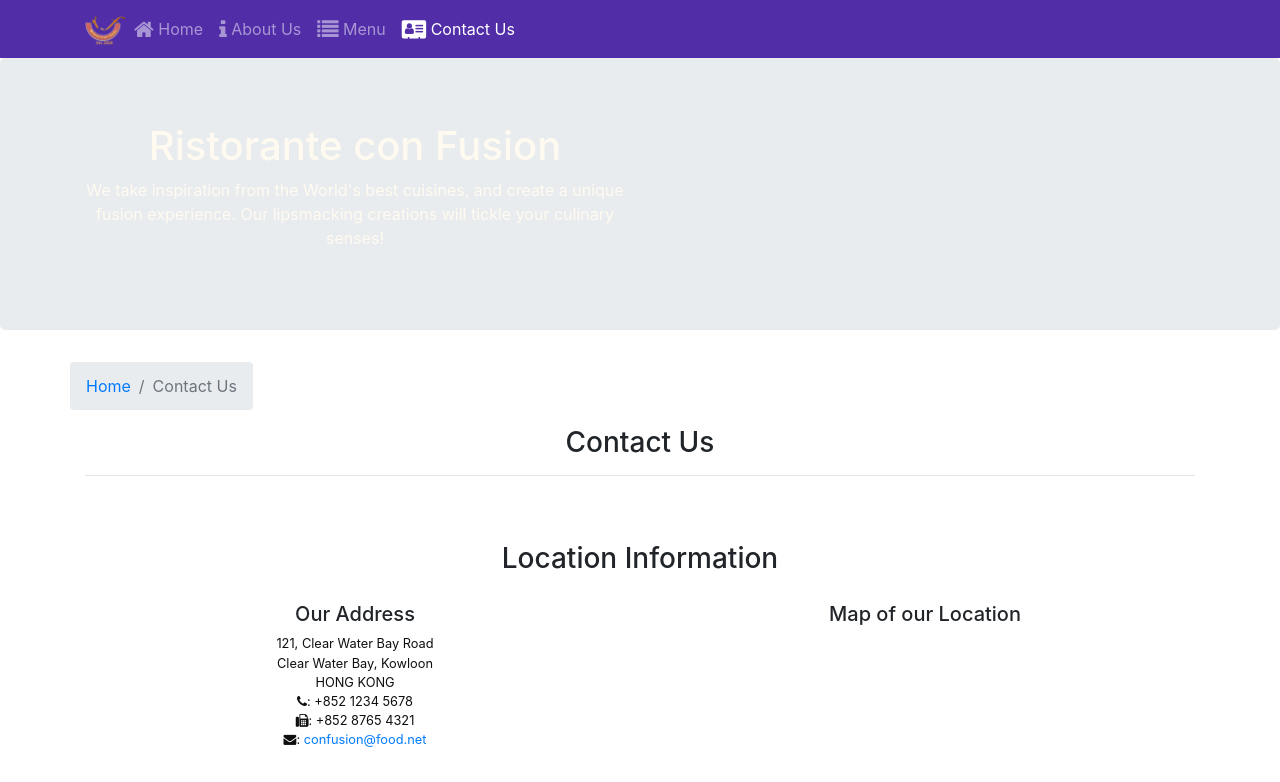
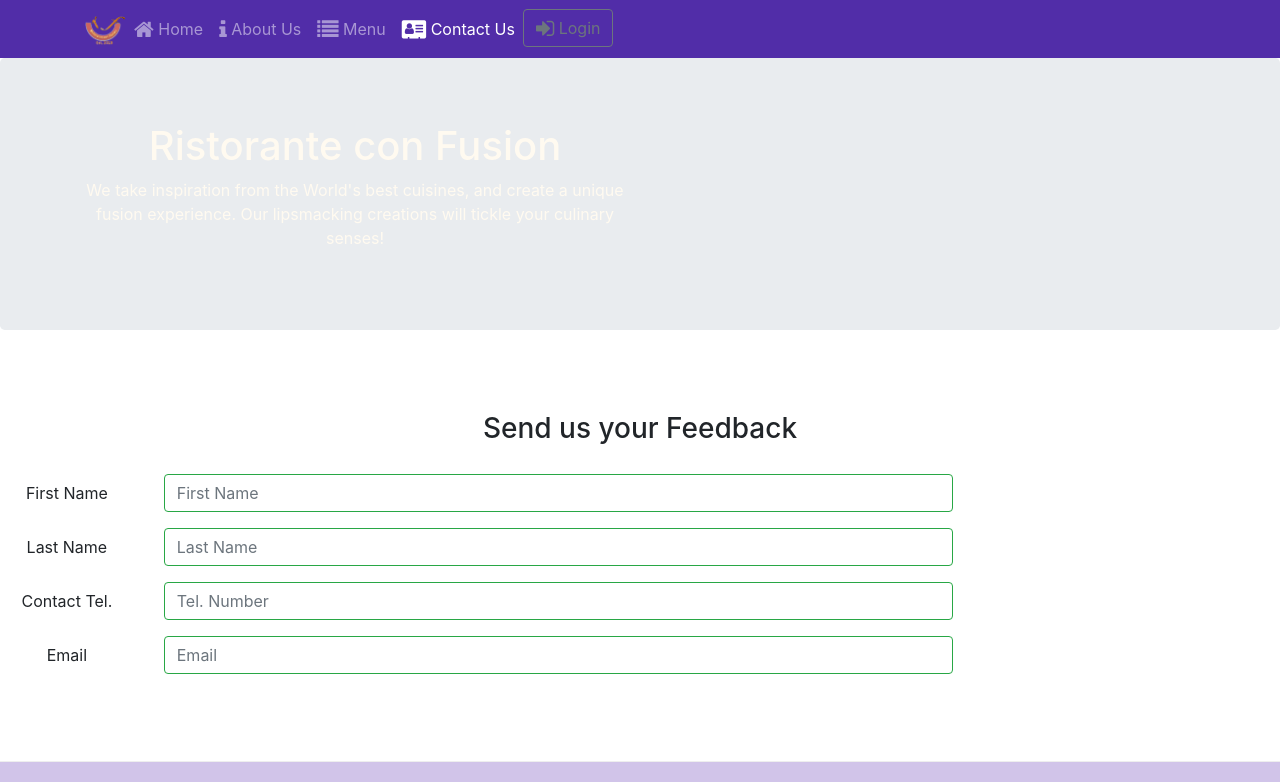
Before and after one commit to gh286991/coursera_react, a React (Create React App) app: page /contactus in a window 1280 px wide. Shown: the top 782 px of the page. Built offline with nearby package versions, Linux system fonts and the light colour scheme.

Commit message:
Uncontrolled Form

```diff
--- a/src/components/ContactComponent.js
+++ b/src/components/ContactComponent.js
@@ -1,64 +1,183 @@
-import React from 'react';
-import { Breadcrumb, BreadcrumbItem } from 'reactstrap';
-import { Link } from 'react-router-dom';
+import React, { Component } from 'react';
+import {
+  Breadcrumb,
+  BreadcrumbItem,
+  Button,
+  Form,
+  FormGroup,
+  Label,
+  Input,
+  Col,
+  Row,
+  FormFeedback,
+} from 'reactstrap';
 
-function Contact(props) {
-  return (
-    <div className="container">
-      <div className="row">
-        <Breadcrumb>
-          <BreadcrumbItem>
-            <Link to="/home">Home</Link>
-          </BreadcrumbItem>
-          <BreadcrumbItem active>Contact Us</BreadcrumbItem>
-        </Breadcrumb>
+class Contact extends Component {
+  constructor(props) {
+    super(props);
 
+    this.state = {
+      firstname: '',
+      lastname: '',
+      telnum: '',
+      email: '',
+      agree: false,
+      contactType: 'Tel.',
+      message: '',
+      touched: {
+        firstname: false,
+        lastname: false,
+        telnum: false,
+        email: false,
+      },
+    };
+    this.handleSubmit = this.handleSubmit.bind(this);
+    this.handleInputChange = this.handleInputChange.bind(this);
+    this.handleBlur = this.handleBlur.bind(this);
+  }
+
+  handleInputChange(event) {
+    const target = event.target;
+    const value = target.type === 'checkbox' ? target.checked : target.value;
+    const name = target.name;
+
+    this.setState({
+      [name]: value,
+    });
+  }
+
+  handleSubmit(event) {
+    console.log('Current State is: ' + JSON.stringify(this.state));
+    alert('Current State is: ' + JSON.stringify(this.state));
+    event.preventDefault();
+  }
+
+  handleBlur = (field) => (evt) => {
+    this.setState({
+      touched: { ...this.state.touched, [field]: true },
+    });
+  };
+
+  validate(firstname, lastname, telnum, email) {
+    const errors = {
+      firstname: '',
+      lastname: '',
+      telnum: '',
+      email: '',
+    };
+
+    if (this.state.touched.firstname && firstname.length < 3)
+      errors.firstname = 'First Name should be >= 3 characters';
+    else if (this.state.touched.firstname && firstname.length > 10)
+      errors.firstname = 'First Name should be <= 10 characters';
+
+    if (this.state.touched.lastname && lastname.length < 3)
+      errors.lastname = 'Last Name should be >= 3 characters';
+    else if (this.state.touched.lastname && lastname.length > 10)
+      errors.lastname = 'Last Name should be <= 10 characters';
+
+    const reg = /^\d+$/;
+    if (this.state.touched.telnum && !reg.test(telnum))
+      errors.telnum = 'Tel. Number should contain only numbers';
+
+    if (this.state.touched.email && email.split('').filter((x) => x === '@').length !== 1)
+      errors.email = 'Email should contain a @';
+
+    return errors;
+  }
+  render() {
+    const errors = this.validate(
+      this.state.firstname,
+      this.state.lastname,
+      this.state.telnum,
+      this.state.email,
+    );
+    return (
+      <div className="row row-content">
         <div className="col-12">
-          <h3>Contact Us</h3>
-          <hr />
+          <h3>Send us your Feedback</h3>
+        </div>
+        <div className="col-12 col-md-9">
+          <FormGroup row>
+            <Label htmlFor="firstname" md={2}>
+              First Name
+            </Label>
+            <Col md={10}>
+              <Input
+                type="text"
+                id="firstname"
+                name="firstname"
+                placeholder="First Name"
+                value={this.state.firstname}
+                valid={errors.firstname === ''}
+                invalid={errors.firstname !== ''}
+                onBlur={this.handleBlur('firstname')}
+                onChange={this.handleInputChange}
+              />
+              <FormFeedback>{errors.firstname}</FormFeedback>
+            </Col>
+          </FormGroup>
+          <FormGroup row>
+            <Label htmlFor="lastname" md={2}>
+              Last Name
+            </Label>
+            <Col md={10}>
+              <Input
+                type="text"
+                id="lastname"
+                name="lastname"
+                placeholder="Last Name"
+                value={this.state.lastname}
+                valid={errors.lastname === ''}
+                invalid={errors.lastname !== ''}
+                onBlur={this.handleBlur('lastname')}
+                onChange={this.handleInputChange}
+              />
+              <FormFeedback>{errors.lastname}</FormFeedback>
+            </Col>
+          </FormGroup>
+          <FormGroup row>
+            <Label htmlFor="telnum" md={2}>
+              Contact Tel.
+            </Label>
+            <Col md={10}>
+              <Input
+                type="tel"
+                id="telnum"
+                name="telnum"
+                placeholder="Tel. Number"
+                value={this.state.telnum}
+                valid={errors.telnum === ''}
+                invalid={errors.telnum !== ''}
+                onBlur={this.handleBlur('telnum')}
+                onChange={this.handleInputChange}
+              />
+              <FormFeedback>{errors.telnum}</FormFeedback>
+            </Col>
+          </FormGroup>
+          <FormGroup row>
+            <Label htmlFor="email" md={2}>
+              Email
+            </Label>
+            <Col md={10}>
+              <Input
+                type="email"
+                id="email"
+                name="email"
+                placeholder="Email"
+                value={this.state.email}
+                valid={errors.email === ''}
+                invalid={errors.email !== ''}
+                onBlur={this.handleBlur('email')}
+                onChange={this.handleInputChange}
+              />
+              <FormFeedback>{errors.email}</FormFeedback>
+            </Col>
+          </FormGroup>
         </div>
       </div>
-
-      <div className="row row-content">
-        <div className="col-12">
-          <h3>Location Information</h3>
-        </div>
-        <div className="col-12 col-sm-4 offset-sm-1">
-          <h5>Our Address</h5>
-          <address>
-            121, Clear Water Bay Road
-            <br />
-            Clear Water Bay, Kowloon
-            <br />
-            HONG KONG
-            <br />
-            <i className="fa fa-phone"></i>: +852 1234 5678
-            <br />
-            <i className="fa fa-fax"></i>: +852 8765 4321
-            <br />
-            <i className="fa fa-envelope"></i>:{' '}
-            <a href="mailto:confusion@food.net">confusion@food.net</a>
-          </address>
-        </div>
-        <div className="col-12 col-sm-6 offset-sm-1">
-          <h5>Map of our Location</h5>
-        </div>
-        <div className="col-12 col-sm-11 offset-sm-1">
-          <div className="btn-group" role="group">
-            <a role="button" className="btn btn-primary" href="tel:+85212345678">
-              <i className="fa fa-phone"></i> Call
-            </a>
-            <a role="button" className="btn btn-info">
-              <i className="fa fa-skype"></i> Skype
-            </a>
-            <a role="button" className="btn btn-success" href="mailto:confusion@food.net">
-              <i className="fa fa-envelope-o"></i> Email
-            </a>
-          </div>
-        </div>
-      </div>
-    </div>
-  );
+    );
+  }
 }
 
 export default Contact;
--- a/src/components/HeaderComponent.js
+++ b/src/components/HeaderComponent.js
@@ -1,15 +1,40 @@
-import React, { Component } from 'react';
-import { Nav, Navbar, NavbarBrand, NavbarToggler, Collapse, NavItem, Jumbotron } from 'reactstrap';
+import React, {
+  Component,
+} from 'react';
+import {
+  Navbar,
+  NavbarBrand,
+  Nav,
+  NavbarToggler,
+  Collapse,
+  NavItem,
+  Jumbotron,
+  Button,
+  Modal,
+  ModalHeader,
+  ModalBody,
+  Form,
+  FormGroup,
+  Input,
+  Label,
+} from 'reactstrap';
 import { NavLink } from 'react-router-dom';
 
 class Header extends Component {
   constructor(props) {
     super(props);
 
-    this.toggleNav = this.toggleNav.bind(this);
     this.state = {
       isNavOpen: false,
+      isModalOpen: false,
     };
+
+    this.toggleNav =
+      this.toggleNav.bind(this);
+    this.handleLogin =
+      this.handleLogin.bind(this);
+    this.toggleModal =
+      this.toggleModal.bind(this);
   }
 
   toggleNav() {
@@ -18,13 +43,106 @@
     });
   }
 
+  toggleModal() {
+    this.setState({
+      isModalOpen:
+        !this.state.isModalOpen,
+    });
+  }
+
+  handleLogin(event) {
+    this.toggleModal();
+    alert(
+      'Username: ' +
+        this.username.value +
+        ' Password: ' +
+        this.password.value +
+        ' Remember: ' +
+        this.remember.checked,
+    );
+    event.preventDefault();
+  }
+
   render() {
     return (
       <div>
+        <Modal
+          isOpen={
+            this.state.isModalOpen
+          }
+          toggle={this.toggleModal}
+        >
+          <ModalHeader
+            toggle={this.toggleModal}
+          >
+            Login
+          </ModalHeader>
+          <ModalBody>
+            <Form
+              onSubmit={
+                this.handleLogin
+              }
+            >
+              <FormGroup>
+                <Label htmlFor="username">
+                  Username
+                </Label>
+                <Input
+                  type="text"
+                  id="username"
+                  name="username"
+                  innerRef={(input) =>
+                    (this.username =
+                      input)
+                  }
+                />
+              </FormGroup>
+              <FormGroup>
+                <Label htmlFor="password">
+                  Password
+                </Label>
+                <Input
+                  type="password"
+                  id="password"
+                  name="password"
+                  innerRef={(input) =>
+                    (this.password =
+                      input)
+                  }
+                />
+              </FormGroup>
+              <FormGroup check>
+                <Label check>
+                  <Input
+                    type="checkbox"
+                    name="remember"
+                    innerRef={(input) =>
+                      (this.remember =
+                        input)
+                    }
+                  />
+                  Remember me
+                </Label>
+              </FormGroup>
+              <Button
+                type="submit"
+                value="submit"
+                color="primary"
+              >
+                Login
+              </Button>
+            </Form>
+          </ModalBody>
+        </Modal>
         <Navbar dark expand="md">
           <div className="container">
-            <NavbarToggler onClick={this.toggleNav} />
-            <NavbarBrand className="mr-auto" href="/">
+            <NavbarToggler
+              onClick={this.toggleNav}
+            />
+            <NavbarBrand
+              className="mr-auto"
+              href="/"
+            >
               <img
                 src="assets/images/logo.png"
                 height="30"
@@ -32,27 +150,59 @@
                 alt="Ristorante Con Fusion"
               />
             </NavbarBrand>
-            <Collapse isOpen={this.state.isNavOpen} navbar>
+            <Collapse
+              isOpen={
+                this.state.isNavOpen
+              }
+              navbar
+            >
               <Nav navbar>
                 <NavItem>
-                  <NavLink className="nav-link" to="/home">
-                    <span className="fa fa-home fa-lg"></span> Home
+                  <NavLink
+                    className="nav-link"
+                    to="/home"
+                  >
+                    <span className="fa fa-home fa-lg"></span>{' '}
+                    Home
                   </NavLink>
                 </NavItem>
                 <NavItem>
-                  <NavLink className="nav-link" to="/aboutus">
-                    <span className="fa fa-info fa-lg"></span> About Us
+                  <NavLink
+                    className="nav-link"
+                    to="/aboutus"
+                  >
+                    <span className="fa fa-info fa-lg"></span>{' '}
+                    About Us
                   </NavLink>
                 </NavItem>
                 <NavItem>
-                  <NavLink className="nav-link" to="/menu">
-                    <span className="fa fa-list fa-lg"></span> Menu
+                  <NavLink
+                    className="nav-link"
+                    to="/menu"
+                  >
+                    <span className="fa fa-list fa-lg"></span>{' '}
+                    Menu
                   </NavLink>
                 </NavItem>
                 <NavItem>
-                  <NavLink className="nav-link" to="/contactus">
-                    <span className="fa fa-address-card fa-lg"></span> Contact Us
+                  <NavLink
+                    className="nav-link"
+                    to="/contactus"
+                  >
+                    <span className="fa fa-address-card fa-lg"></span>{' '}
+                    Contact Us
                   </NavLink>
+                </NavItem>
+                <NavItem>
+                  <Button
+                    outline
+                    onClick={
+                      this.toggleModal
+                    }
+                  >
+                    <span className="fa fa-sign-in fa-lg"></span>{' '}
+                    Login
+                  </Button>
                 </NavItem>
               </Nav>
             </Collapse>
@@ -62,10 +212,18 @@
           <div className="container">
             <div className="row row-header">
               <div className="col-12 col-sm-6">
-                <h1>Ristorante con Fusion</h1>
+                <h1>
+                  Ristorante con Fusion
+                </h1>
                 <p>
-                  We take inspiration from the World's best cuisines, and create a unique fusion
-                  experience. Our lipsmacking creations will tickle your culinary senses!
+                  We take inspiration
+                  from the World's best
+                  cuisines, and create a
+                  unique fusion
+                  experience. Our
+                  lipsmacking creations
+                  will tickle your
+                  culinary senses!
                 </p>
               </div>
             </div>
```
Also changed, not shown: 1 other file (tests, documents, lock files or other folders).
